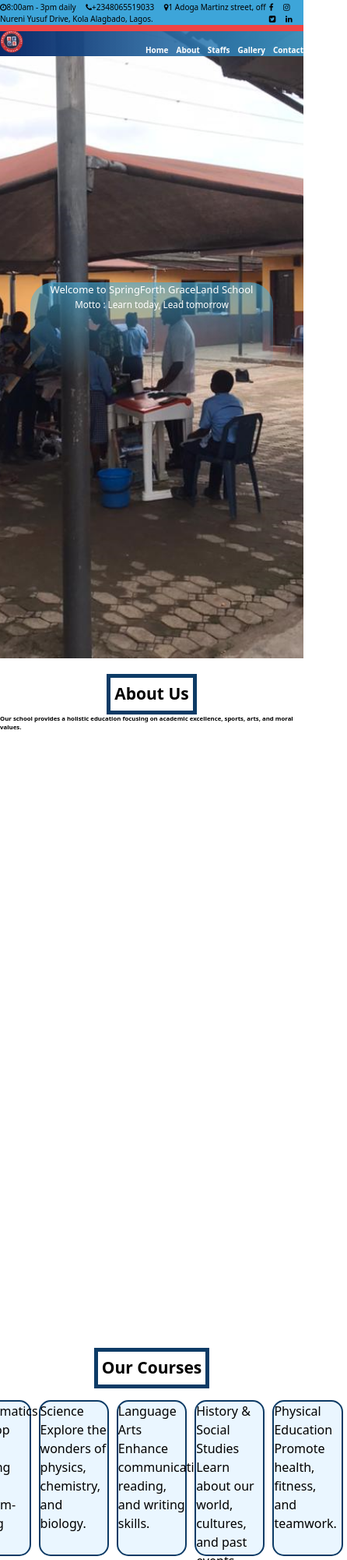
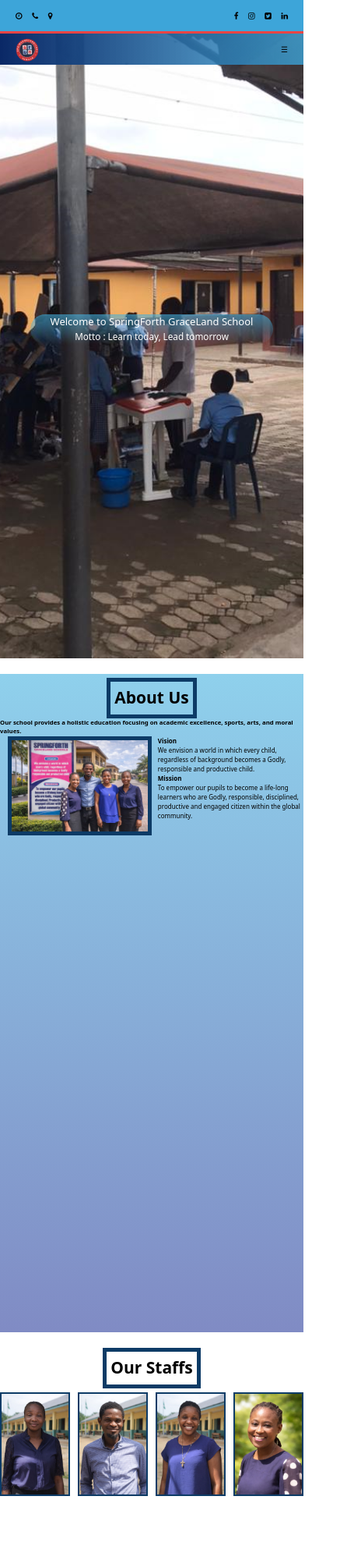
Before and after one commit to Tolulope-Ebenezer/springforthgraceland, a website: page index.html in a window 390 px wide. Shown: the top 2000 px of the page at 78% size, 446 px wide, since content can reach past the window. Drawn offline with Linux system fonts and the light colour scheme.

Commit message:
responsiveness

```diff
--- a/index.html
+++ b/index.html
@@ -12,15 +12,18 @@
     <link rel="icon" href="./IMG/Springforth logo.png" type="image/png" />
 </head>
 
-<body>
+<body class="w-full h-screen">
     <!-- Navigation -->
-    <header class="w-full h-[4.5rem] text-[10px] fixed">
-        <nav id="navOne" class=" flex flex-row bg-[#3DA5D9] text-blue justify-between items-end h-[2rem]">
+    <header class="w-full h-[4.5rem] text-[10px] fixed z-1">
+        <nav id="navOne" class="p-[20px] flex flex-row bg-[#3DA5D9] text-blue justify-between items-center h-[2rem]">
             <div id="contact">
-                <a href="" class="pr-[10px]"><i class="fa-regular fa-clock-o fa"></i><span>8:00am - 3pm
+                <a href="" class="pr-[10px]"><i class="fa-regular fa-clock-o fa"></i><span
+                        class="[@media(max-width:768px)]:hidden">8:00am - 3pm
                         daily</span></a>
-                <a href="" class="pr-[10px]"><i class="fa-solid fa-phone fa"></i><span>+2348065519033</span></a>
-                <a href="" class="cnl1 cnl13"><i class="fa-solid fa-map-marker fa"></i><span>1 Adoga Martinz street, off
+                <a href="" class="pr-[10px]"><i class="fa-solid fa-phone fa"></i><span
+                        class="[@media(max-width:768px)]:hidden">+2348065519033</span></a>
+                <a href="" class="cnl1 cnl13"><i class="fa-solid fa-map-marker fa"></i><span
+                        class="[@media(max-width:768px)]:hidden">1 Adoga Martinz street, off
                         Nureni
                         Yusuf Drive, Kola Alagbado, Lagos.</span></a>
             </div>
@@ -31,13 +34,14 @@
                 <a href=""><i class="fa-brands fa-linkedin fa"></i></a>
             </div>
         </nav>
-        <div class="h-[0.5rem] bg-red-500"></div>
+        <div class="h-[0.2rem] bg-red-500"></div>
         <nav id="navTwo"
-            class="bg-gradient-to-r from-[rgba(10,40,102,5)] to-[rgba(61,165,217,0.8)] flex flex-row items-end h-[2rem] justify-between">
+            class="p-[20px] bg-gradient-to-r from-[rgba(10,40,102,5)] to-[rgba(61,165,217,0.8)] flex flex-row items-center h-[2rem] justify-between">
             <div class="w-[30px]"><img id="logo-img" src="./IMG/Springforth logo.png" alt=""></div>
             <!-- <input type="checkbox" id="menu-toggle"> -->
-            <label for="menu-toggle" class="hidden">&#9776;</label>
-            <ul class="flex flex-row text-white justify-between hover:text-red-500 font-bold">
+            <label for="menu-toggle" class="hidden [@media(max-width:768px)]:block">&#9776;</label>
+            <ul
+                class="flex flex-row text-white justify-between hover:text-red-500 font-bold [@media(max-width:768px)]:hidden">
                 <li><label for="menu-toggle" class="pr-[10px]"><a href="#home">Home</a></label></li>
                 <li><label for="menu-toggle" class="pr-[10px]"><a href="#about">About</a></label></li>
                 <li><label for="menu-toggle" class="pr-[10px]"><a href="#courses">Staffs</a></label></li>
@@ -49,9 +53,9 @@
 
     <!-- Home Section -->
     <section id="home"
-        class="bg-[url('../IMG/HomePage.png')] h-[100vh] bg-no-repeat bg-center bg-cover flex items-center justify-center mb-[20px]">
+        class="bg-[url('../IMG/HomePage.png')] h-[100vh] bg-no-repeat bg-center bg-cover object-cover flex items-center justify-center mb-[20px] w-full">
         <div
-            class="h-[120px] flex flex-col bg-gradient-to-b from-[rgba(68,177,223,0.6)] to-[rgba(128,139,196,0)] rounded-[30px] w-[80%] items-center">
+            class="h-[clamp(60px\,5.36vw\,120px)] flex flex-col bg-gradient-to-b from-[rgba(68,177,223,0.6)] to-[rgba(128,139,196,0)] rounded-[30px] w-[80%] items-center">
             <h1 class="text-[clamp(13px,3vw,45px)] text-white">
                 Welcome to SpringForth GraceLand School
             </h1>
@@ -61,77 +65,94 @@
     </section>
 
     <!-- About Section -->
-    <section id="about" class="h-[100vh] flex flex-col items-center mb-[20px]">
-        <h2 class="flex justify-center text-[clamp(21px,2vw,40px)] font-bold border-[5px] border-[#0D3B66] p-[5px]">
+    <section id="about"
+        class="h-[100vh] flex flex-col items-center mb-[20px] bg-gradient-to-b from-[rgba(68,177,223,0.6)] to-[rgba(128,139,196,1)]">
+        <h2 class="mt-[5px] justify-center text-[clamp(21px,2vw,40px)] font-bold border-[5px] border-[#0D3B66] p-[5px]">
             About Us</h2>
-        <p class="w-full flex justify-center font-bold text-[clamp(6.5px,2vw,27px)]">Our school provides a holistic
+        <p class="w-full flex font-bold text-[clamp(6.5px,2vw,27px)]">Our school provides a holistic
             education focusing
             on academic excellence,
             sports, arts, and
-            moral values.</p>
-    </section>
-
-    <!-- Courses Section -->
-    <section id="courses" class="h-[65vh]">
-        <div class="flex flex-col items-center">
-            <h2
-                class="flex justify-center text-[clamp(21px,2vw,40px)] font-bold border-[5px] border-[#0D3B66] p-[5px] mb-[5px]">
-                Our Courses</h2>
-            <div class="flex flex-row m-[10px] h-[200px] justify-center">
-                <div
-                    class="bg-[#EAF6FF] border border-[2px] border-[#0D3B66] mr-[10px] rounded-[15px] w-[18%] hover:[transform:translateY(-10px)] hover:border-[#E63946] transition-transform duration-300">
-                    <div>
-                        <h3>Mathematics</h3>
-                        <p>Develop critical thinking and problem-solving skills.</p>
-                    </div>
+            moral values.
+        </p>
+        <div class="flex flex-row w-[100%] justify-between text-[clamp(8px,2vw,25px)]">
+            <div class="w-[50%] pl-[10px]">
+                <img src="../IMG/aboutus.jpg" alt="Mission and vision image"
+                    class="max-w-full h-auto object-cover border border-[5px] border-[#0D3B66]">
+            </div>
+            <div class="flex flex-col w-[48%]">
+                <div>
+                    <h4 class="font-bold">Vision</h4>
+                    <p>We envision a world in which every child, regardless of background becomes a
+                        Godly, responsible
+                        and
+                        productive
+                        child.</p>
                 </div>
-                <div
-                    class="bg-[#EAF6FF] border border-[2px] border-[#0D3B66] mr-[10px] rounded-[15px] w-[18%] hover:[transform:translateY(-10px)] hover:border-[#E63946] transition-transform duration-300">
-                    <h3>Science</h3>
-                    <p>Explore the wonders of physics, chemistry, and biology.</p>
-                </div>
-                <div
-                    class="bg-[#EAF6FF] border border-[2px] border-[#0D3B66] mr-[10px] rounded-[15px] w-[18%] hover:[transform:translateY(-10px)] hover:border-[#E63946] transition-transform duration-300">
-                    <h3>Language Arts</h3>
-                    <p>Enhance communication, reading, and writing skills.</p>
-                </div>
-                <div
-                    class="bg-[#EAF6FF] border border-[2px] border-[#0D3B66] mr-[10px] rounded-[15px] w-[18%] hover:[transform:translateY(-10px)] hover:border-[#E63946] transition-transform duration-300">
-                    <h3>History & Social Studies</h3>
-                    <p>Learn about our world, cultures, and past events.</p>
-                </div>
-                <div
-                    class="bg-[#EAF6FF] border border-[2px] border-[#0D3B66] rounded-[15px] w-[18%] hover:[transform:translateY(-10px)] hover:border-[#E63946] transition-transform duration-300">
-                    <h3>Physical Education</h3>
-                    <p>Promote health, fitness, and teamwork.</p>
+                <div>
+                    <h4 class="font-bold">Mission</h4>
+                    <p>To empower our pupils to become a life-long learners who are Godly,
+                        responsible, disciplined,
+                        productive
+                        and
+                        engaged citizen within the global community.</p>
                 </div>
             </div>
         </div>
     </section>
 
+    <!-- Courses Section -->
+    <section id="courses" class="h-[100vh]">
+        <div class="flex flex-col items-center">
+            <h2
+                class="flex justify-center text-[clamp(21px,2vw,40px)] font-bold border-[5px] border-[#0D3B66] p-[5px] mb-[5px]">
+                Our Staffs</h2>
+            <div class="grid grid-cols-4 gap-[10px]">
+                <img src=" ../IMG/Teacher1.jpg" alt="staff image 1"
+                    class="w-full h-auto border border-[2px] border-[#0D3B66]">
+                <img src="../IMG/Teacher2.jpg" alt="staff image 2"
+                    class="w-full h-auto border border-[2px] border-[#0D3B66]">
+                <img src="../IMG/Teacher3.jpg" alt="staff image 3"
+                    class="w-full h-auto border border-[2px] border-[#0D3B66]">
+                <img src="../IMG/Teacher4.jpg" alt="staff image 4"
+                    class="w-full h-auto border border-[2px] border-[#0D3B66]">
+            </div>
+    </section>
+
     <!-- Gallery Section -->
-    <section id="gallery" class="section gallery-section">
-        <h2>Gallery</h2>
-        <div class="gallery">
-            <img src="https://via.placeholder.com/200" alt="School Image 1">
-            <img src="https://via.placeholder.com/200" alt="School Image 2">
-            <img src="https://via.placeholder.com/200" alt="School Image 3">
-            <img src="https://via.placeholder.com/200" alt="School Image 4">
+    <section id="gallery" class="flex flex-col items-center">
+        <h2
+            class="flex justify-center font-bold border-[5px] border-[#0D3B66] p-[10px] mb-[5px] text-[clamp(21px,2vw,40px)] w-[15%]">
+            Gallery
+        </h2>
+        <div class="grid grid-cols-3 grid-row-2 gap-[10px] w-[50%]">
+            <img src="../IMG/galimg1.jpg" alt="School Image 1"
+                class="border border-[2px] border-[#0D3B66] col-span-2 row-span-1 h-[250px] object-cover w-full h-full">
+            <img src="../IMG/galimg2.jpg" alt="School Image 2"
+                class="border border-[2px] border-[#E63946] col-span-1 row-span-1 h-[250px] object-cover w-full h-full">
+            <img src="../IMG/galimg3.jpg" alt="School Image 3"
+                class="border border-[2px] border-[#E63946] col-span-1 row-span-1 h-[250px] object-cover w-full h-full">
+            <img src="../IMG/galimg4.jpg" alt="School Image 4"
+                class="border border-[2px] border-[#0D3B66] col-span-2 row-span-1 h-[250px] object-cover w-full h-full">
         </div>
     </section>
 
     <!-- Contact Section -->
-    <section id="contact" class="section contact">
-        <h2>Contact Us</h2>
-        <p>Email: info@secondaryschool.com</p>
-        <p>Phone: +123 456 7890</p>
-        <p>Address: 123 School Street, Education City</p>
+    <section id="contact" class="h-[10vh] f bg-[rgba(68,177,223,0.6)]">
+        <div>
+            <h2 class="flex justify-center font-bold">Contact Us</h2>
+        </div>
+        <div class="flex flex-row justify-between bg-[rgb(68,177,233)]">
+            <p>Email: info@secondaryschool.com</p>
+            <p>Phone: +123 456 7890</p>
+            <p>Address: 123 School Street, Education City</p>
+        </div>
     </section>
 
     <!-- Back to Top Button -->
     <a href="#home" class="back-to-top">&#8679;</a>
 
-    <footer>
+    <footer class="flex justify-center bg-[#0D3B66]">
         <p>&copy; 2025 Secondary School. All rights reserved.</p>
     </footer>
 </body>
```
Also changed, not shown: IMG/Teacher1.jpg (added), IMG/Teacher2.jpg (added), IMG/Teacher3.jpg (added), IMG/Teacher4.jpg (added), IMG/aboutus.jpg (added), IMG/galimg1.jpg (added), IMG/galimg2.jpg (added), IMG/galimg3.jpg (added), IMG/galimg4.jpg (added), IMG/mission.jpg (added), dist/output.css.
